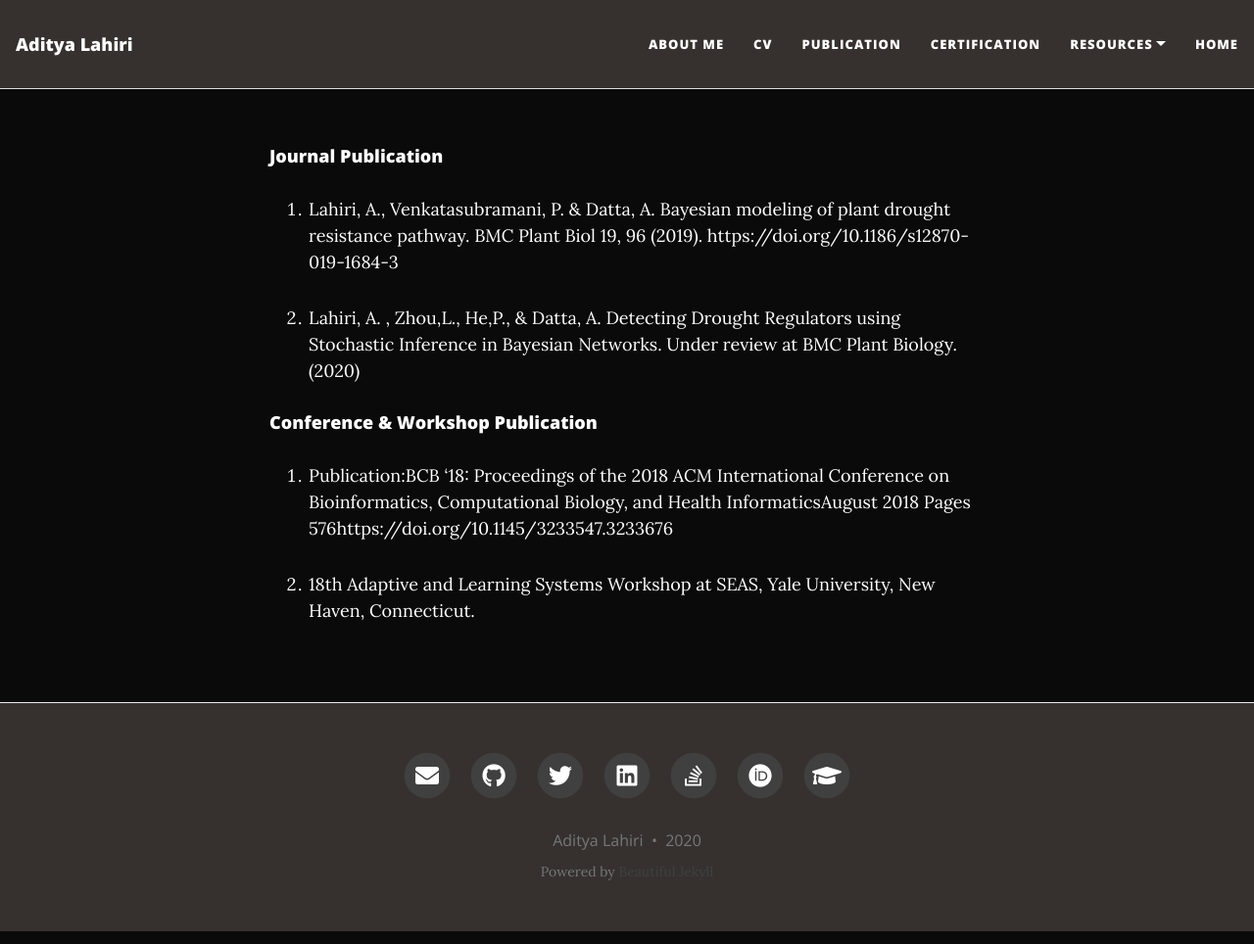
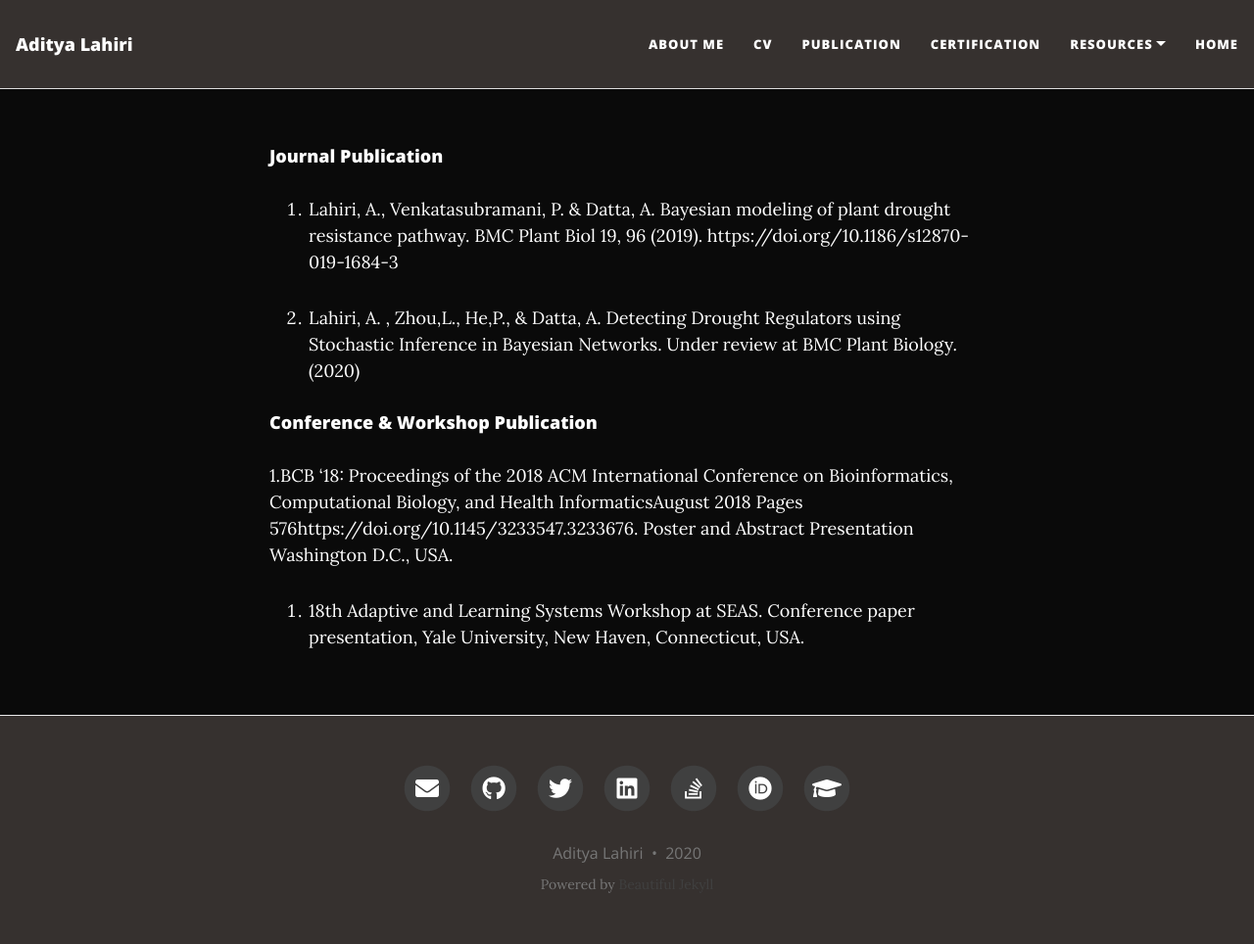
Before and after one commit to adilahiri/adilahiri.github.io, a Jekyll site: the page built from Publication.md, in a window 1280 px wide and 964 px high. Shown: the whole window at 98% size. Built offline with Jekyll 4.4.1, drawn with Linux system fonts in a browser that asks for light colours; nearby versions of some CDN libraries.

Commit message:
Update Publication.md

```diff
--- a/Publication.md
+++ b/Publication.md
@@ -13,6 +13,6 @@ Under review at BMC Plant Biology. (2020)
 
 
 #### Conference & Workshop Publication
-1. Publication:BCB '18: Proceedings of the 2018 ACM International Conference on Bioinformatics, Computational Biology, and Health InformaticsAugust 2018 Pages 576https://doi.org/10.1145/3233547.3233676
+1.BCB '18: Proceedings of the 2018 ACM International Conference on Bioinformatics, Computational Biology, and Health InformaticsAugust 2018 Pages 576https://doi.org/10.1145/3233547.3233676. Poster and Abstract Presentation Washington D.C., USA.
 
-2. 18th Adaptive and Learning Systems Workshop at SEAS, Yale University, New Haven, Connecticut.
+2. 18th Adaptive and Learning Systems Workshop at SEAS. Conference paper presentation, Yale University, New Haven, Connecticut, USA.
```
